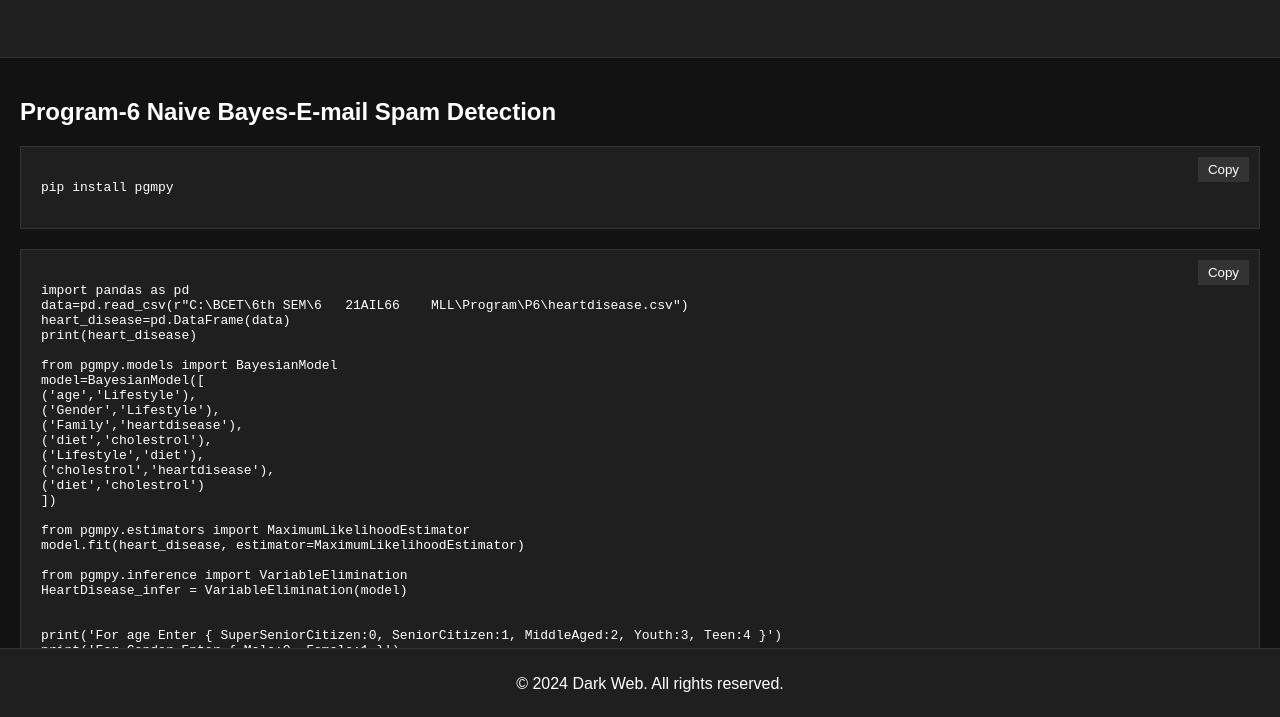
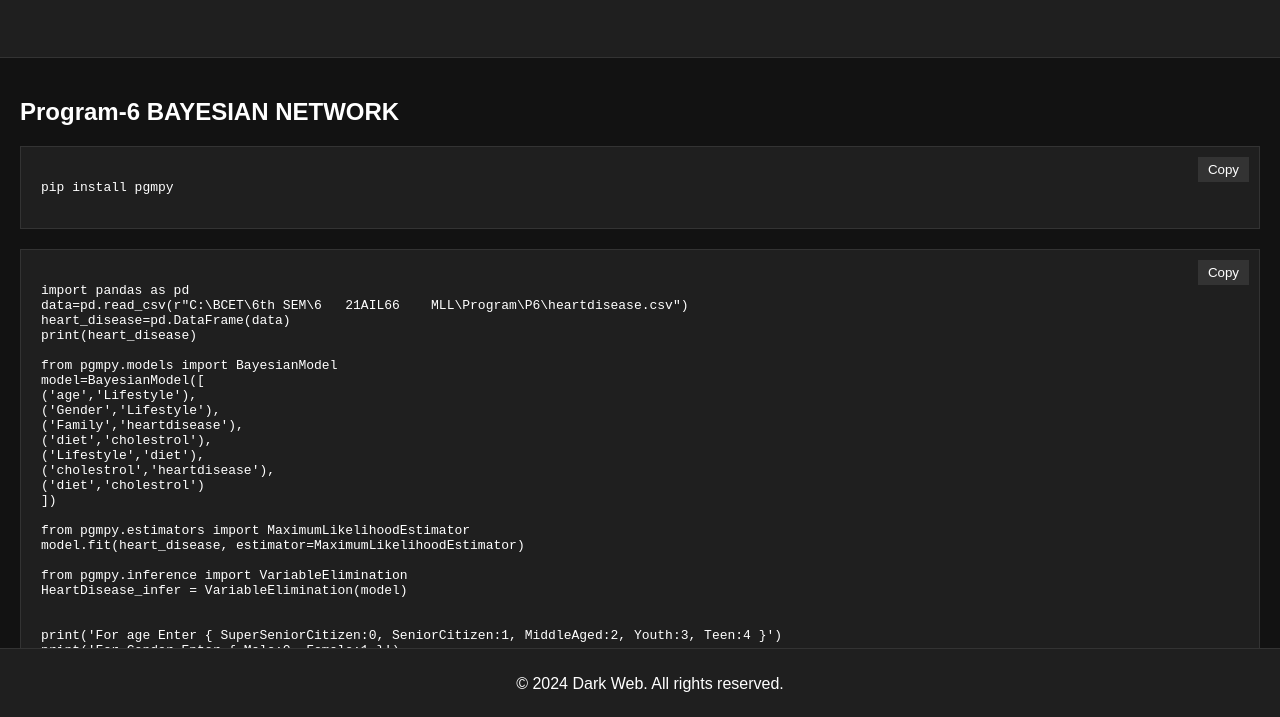
Before and after one commit to DarkWeb2024/DarkWeb2024.github.io, a plain HTML site: page mlp6.html in a window 1280 px wide. Shown: the part 81-798 px from the top of the page. Drawn offline with Linux system fonts and the light colour scheme.

Commit message:
Update mlp6.html

```diff
--- a/mlp6.html
+++ b/mlp6.html
@@ -98,7 +98,7 @@
         <h2></h2>
         <p></p>
 
-        <h2>Program-6 Naive Bayes-E-mail Spam Detection</h2>
+        <h2>Program-6 BAYESIAN NETWORK</h2>
         <div class="code-container">
             <pre id="code-block">
 pip install pgmpy
```
